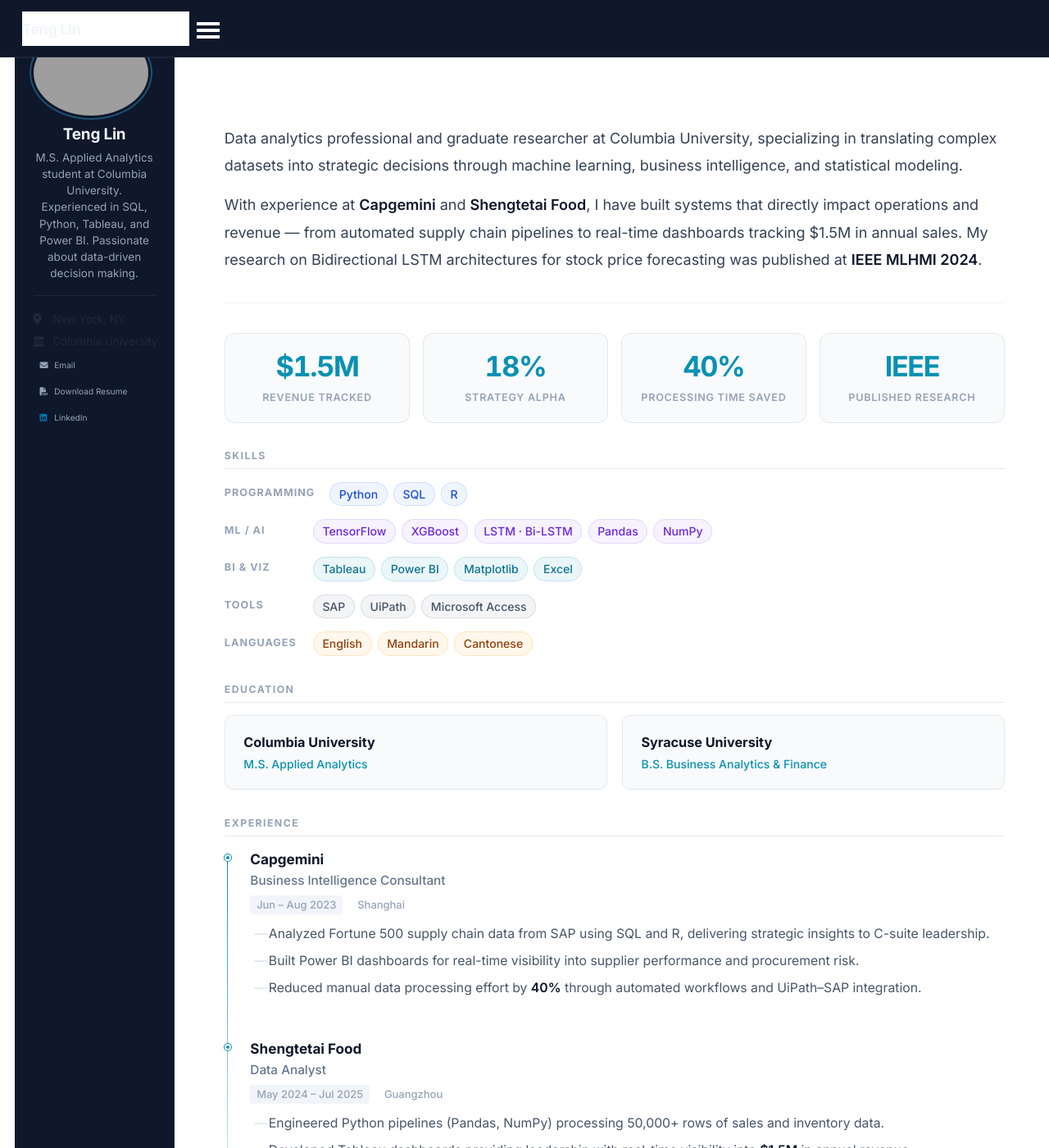
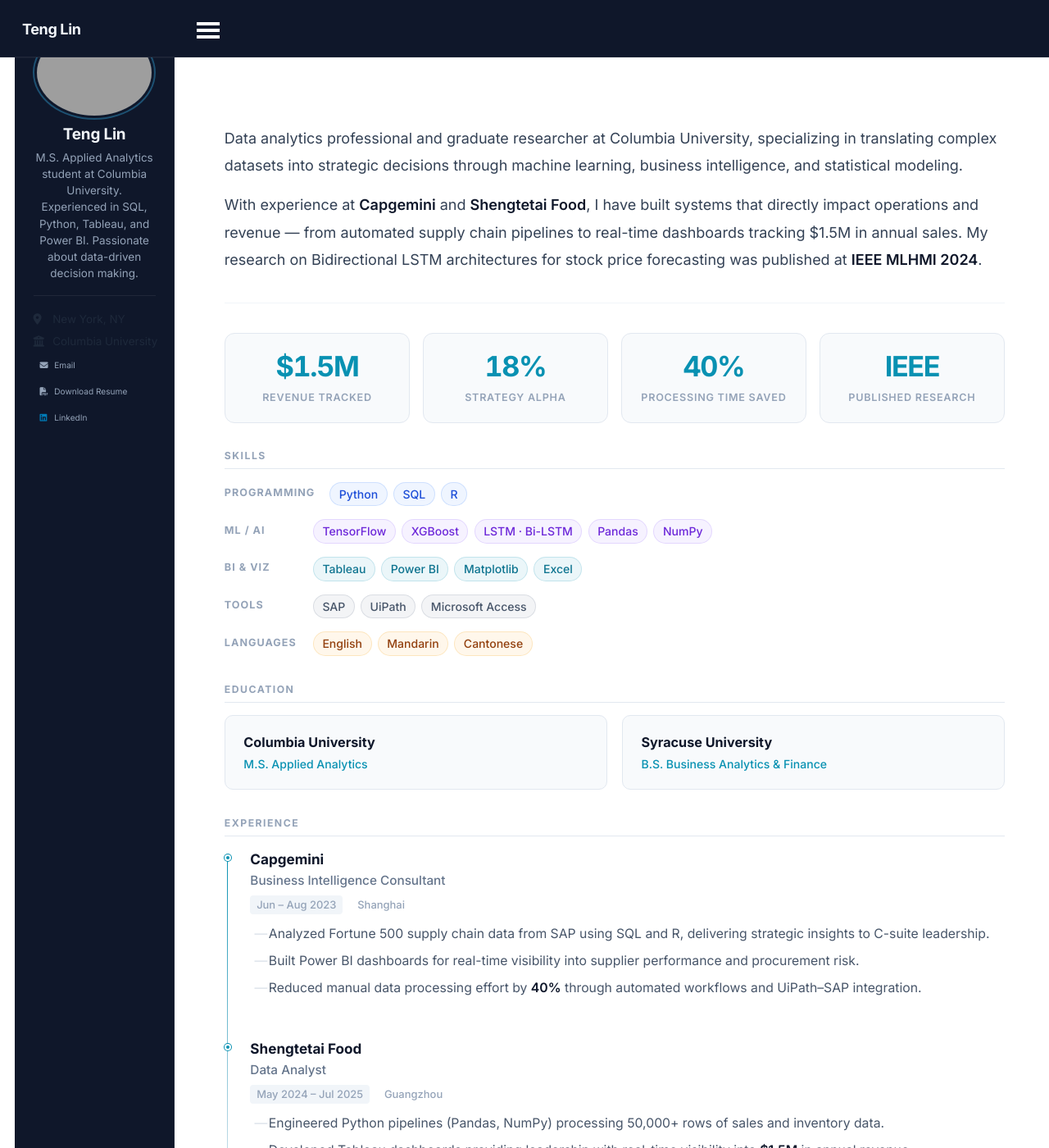
Before and after one commit to tenglin01/tenglin01.github.io, a Jekyll site: the page built from _pages/about.md, in a window 1280 px wide and 1400 px high. Shown: the whole window at 82% size. Built offline with Jekyll 4.4.1, drawn with Linux system fonts in a browser that asks for light colours.

Commit message:
Fix nav white box and avatar centering
- .greedy-nav has background: $background-color (#fff) by default, showing as white box on dark masthead — override to transparent
- greedy-nav button: transparent background, matches dark nav
- avatar img on desktop: add display:block + margin:0 auto for reliable centering

```diff
--- a/_sass/_custom.scss
+++ b/_sass/_custom.scss
@@ -13,6 +13,19 @@
 /* ============================================================
    Dark Masthead
    ============================================================ */
+
+/* greedy-nav has background: $background-color (#fff) by default — override */
+.greedy-nav {
+  background: transparent;
+}
+
+.greedy-nav button {
+  background-color: transparent;
+  color: #64748b;
+
+  &:hover { color: #94a3b8; }
+}
+
 .masthead {
   background: #0f172a !important;
   border-bottom: 1px solid rgba(255, 255, 255, 0.07) !important;
--- a/_sass/_sidebar.scss
+++ b/_sass/_sidebar.scss
@@ -95,6 +95,8 @@
     box-shadow: 0 0 0 4px #fff, 0 0 0 6px $border-color;
 
     @include breakpoint($large) {
+      display: block;
+      margin: 0 auto;
       padding: 0;
       border: none;
       box-shadow: 0 0 0 3px #0f172a, 0 0 0 5px rgba(56, 189, 248, 0.35);
```
